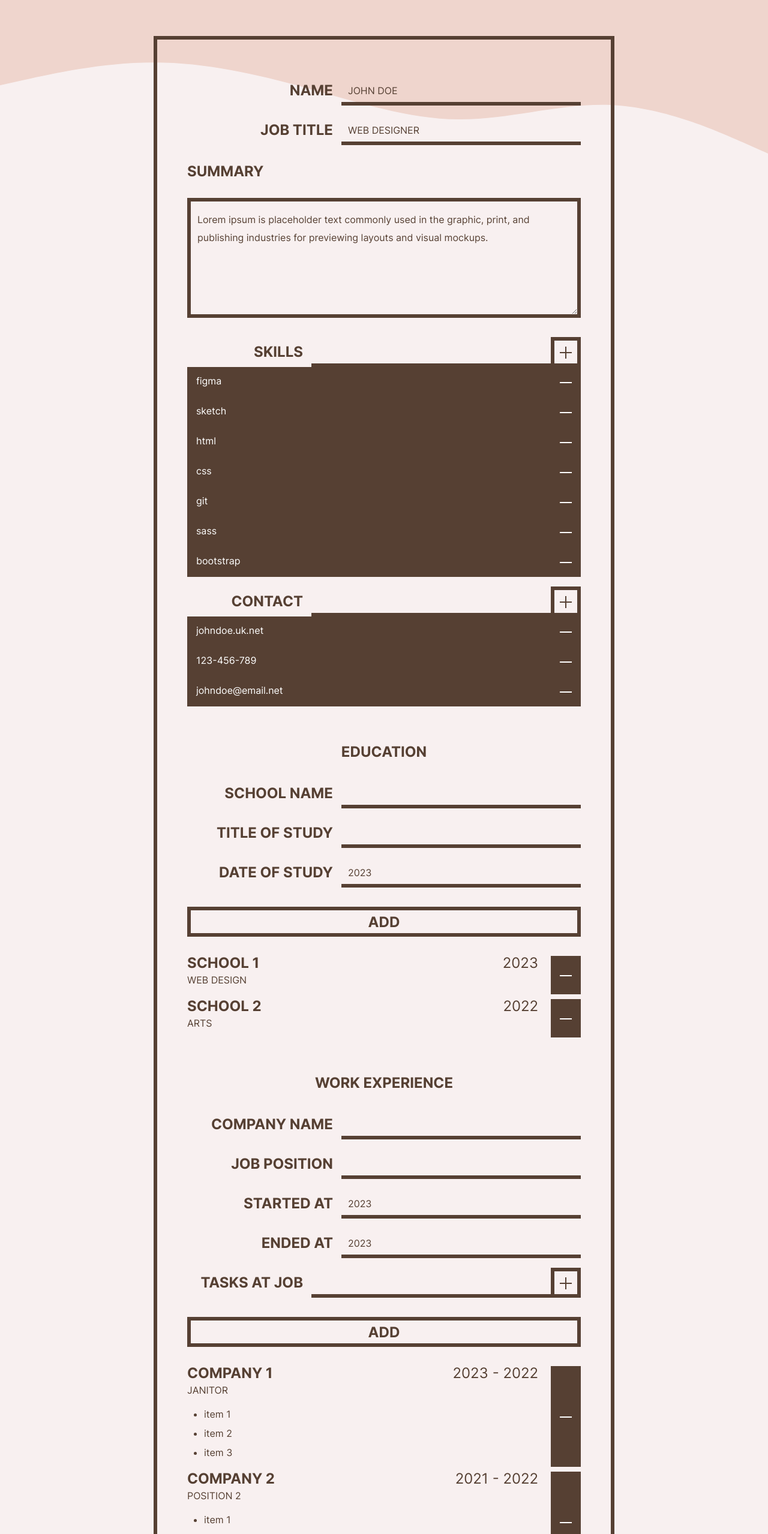
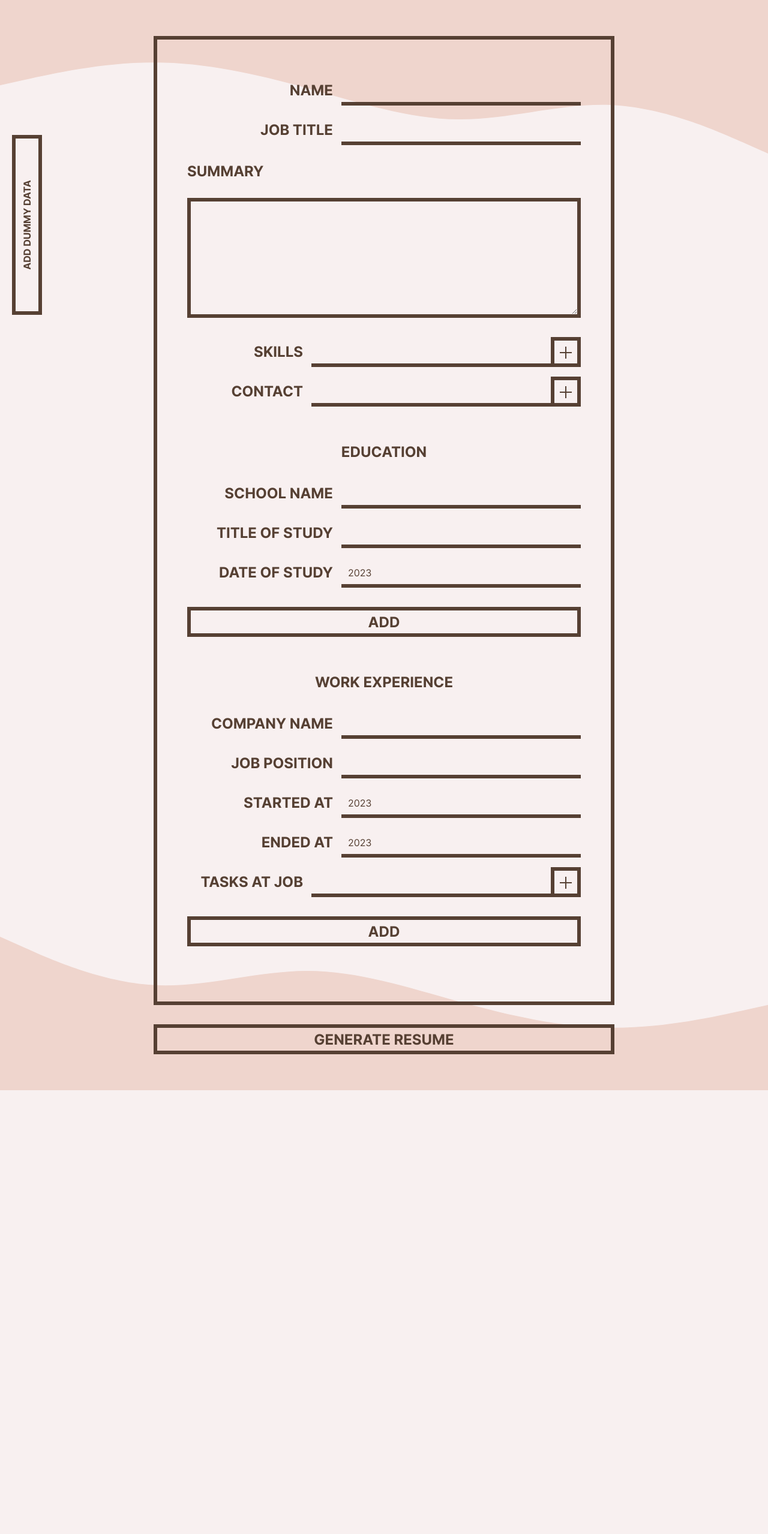
Before and after one commit to kenua/cv-application, a React (Create React App) app: page / in a window 1280 px wide. Shown: the top 2558 px of the page at 60% size. After the commit the page ends 1818 px from the top, so only its background shows below. Built offline with nearby package versions, Linux system fonts and the light colour scheme.

Commit message:
Update dummy data
Updated placeholderData.json and added a button in App.js to fill Form
component with that data.

```diff
--- a/src/App.js
+++ b/src/App.js
@@ -123,6 +123,20 @@
 		});
 	}
 
+	addDummyData = () => {
+		fadeOut(this.contentElementRef.current, () => {
+			window.scroll(0, 0);
+			this.setState(prevState => ({
+				formFields: {...prevState.formFields, ...placeholderData.formFields},
+				skillList: [...placeholderData.skillList],
+				contactList: [...placeholderData.contactList],
+				educExpList: [...placeholderData.educExpList],
+				workExpList: [...placeholderData.workExpList],
+			}));
+			fadeIn(this.contentElementRef.current);
+		});
+	}
+
 	componentDidUpdate(prevProps, prevState) {
 		if (this.state.printForm !== prevState.printForm) {
 			window.scroll(0, 0);
@@ -166,20 +180,17 @@
 					? FormComponent
 					: ResumeComponent
 				}
+				{ this.state.printForm
+					&& <button
+						className="button button--fixed f-upper f-bold mt-2"
+						type="button"
+						onClick={this.addDummyData}>
+						Add dummy data
+						</button>
+				}
 			</div>
 		);
    }
-
-	// Add placeholder data
-	componentDidMount() {
-		this.setState(prevState => ({
-			formFields: {...prevState.formFields, ...placeholderData.formFields},
-			skillList: [...placeholderData.skillList],
-			contactList: [...placeholderData.contactList],
-			educExpList: [...placeholderData.educExpList],
-			workExpList: [...placeholderData.workExpList],
-		}));
-	}
 }
 
 export default App;
--- a/src/placeholderData.json
+++ b/src/placeholderData.json
@@ -1,50 +1,46 @@
 {
    "formFields": {
-     "nameField": "john doe",
-     "jobTitleField": "web designer",
-     "summaryField": "Lorem ipsum is placeholder text commonly used in the graphic, print, and publishing industries for previewing layouts and visual mockups."
+     "nameField": "Leslie Emery Madison",
+     "jobTitleField": "Web designer",
+     "summaryField": "Lorem ipsum dolor sit amet, consectetur adipiscing elit, sed do eiusmod tempor incididunt ut labore et dolore magna aliqua. Ut enim ad minim veniam, quis nostrud exercitation ullamco laboris nisi ut aliquip ex ea commodo consequat. Duis aute irure dolor in reprehenderit in voluptate velit esse cillum dolore eu fugiat nulla pariatur. Excepteur sint occaecat cupidatat non proident, sunt in culpa qui officia deserunt mollit anim id est laborum."
    },
    "skillList": [
-     {"id": "lh4t25mb", "value": "figma"},
-     {"id": "lh4t2bay", "value": "sketch"},
-     {"id": "lh4t2cts", "value": "html"},
-     {"id": "lh4t2dup", "value": "css"},
-     {"id": "lh4t2fb2", "value": "git"},
-     {"id": "lh4t2gyg", "value": "sass"},
-     {"id": "lh4t2j4l", "value": "bootstrap"}
+     {"id": "lh4t25mb", "value": "Figma"},
+     {"id": "lh4t2bay", "value": "Sketch"},
+     {"id": "lh4t2cts", "value": "Adobe XD"}
    ],
    "contactList": [
-     {"id": "lh4t2uy9", "value": "johndoe.uk.net"},
+     {"id": "lh4t2uy9", "value": "leslieblog.uk.net"},
      {"id": "lh4t3294", "value": "123-456-789"},
-     {"id": "lh4t3904", "value": "johndoe@email.net"}
+     {"id": "lh4t3904", "value": "lesliemad@email.com"}
    ],
    "educExpList": [
-     {"dateOfStudy": "2023", "id": "lh4t5q0m", "schoolName": "school 1", "titleOfStudy": "web design"},
-     {"dateOfStudy": "2022", "id": "lh4t5qn9", "schoolName": "school 2", "titleOfStudy": "arts"}
+     {"dateOfStudy": "2023", "id": "lh4t5q0m", "schoolName": "University of Roseton", "titleOfStudy": "bachelor degree"},
+     {"dateOfStudy": "2022", "id": "lh4t5qn9", "schoolName": "Liceria University", "titleOfStudy": "bachelor of design"}
    ],
    "workExpList": [
       {
          "id": "lh4t25aa",
-         "companyName": "company 1",
-         "jobPosition": "janitor",
-         "startedJobAt": "2023",
+         "companyName": "Fauget studio",
+         "jobPosition": "Senior graphic designer",
+         "startedJobAt": "2020",
          "endedJobAt": "2022",
          "tasks": [
-            {"id": "lh4tnry7", "value": "item 1"},
-            {"id": "lh4tntmi", "value": "item 2"},
-            {"id": "lh4tnvqd", "value": "item 3"}
+            {"id": "lh4tnry7", "value": "Lorem ipsum dolor sit amet"},
+            {"id": "lh4tntmi", "value": "consectetur adipiscing elit, sed do eiusmod tempor incididunt"},
+            {"id": "lh4tnvqd", "value": "labore et dolore magna aliqua"}
          ]
       },
       {
          "id": "lh4t25ab",
-         "companyName": "company 2",
-         "jobPosition": "position 2",
-         "startedJobAt": "2021",
-         "endedJobAt": "2022",
+         "companyName": "En Larana Inc.",
+         "jobPosition": "graphic designer",
+         "startedJobAt": "2022",
+         "endedJobAt": "2023",
          "tasks": [
-            {"id": "lh4tnry7", "value": "item 1"},
-            {"id": "lh4tntmi", "value": "item 2"},
-            {"id": "lh4tnvqd", "value": "item 3"}
+            {"id": "lh4tnry7", "value": "Lorem ipsum dolor sit amet"},
+            {"id": "lh4tntmi", "value": "consectetur adipiscing elit, sed do eiusmod tempor incididunt"},
+            {"id": "lh4tnvqd", "value": "labore et dolore magna aliqua"}
          ]
       }
    ]
--- a/src/styles/media-queries.css
+++ b/src/styles/media-queries.css
@@ -1,3 +1,15 @@
+@media screen and (min-width: 950px) {
+   .button--fixed {
+      font-size: 1.6rem;
+      max-width: 300px;
+      margin: 0;
+      position: fixed;
+      left: 0px;
+      bottom: 50%;
+      transform: translateX(-105px) rotate(-90deg);
+   }
+}
+
 @media screen and (min-width: 768px) {
    .wrapper {
       max-width: 768px;
```
